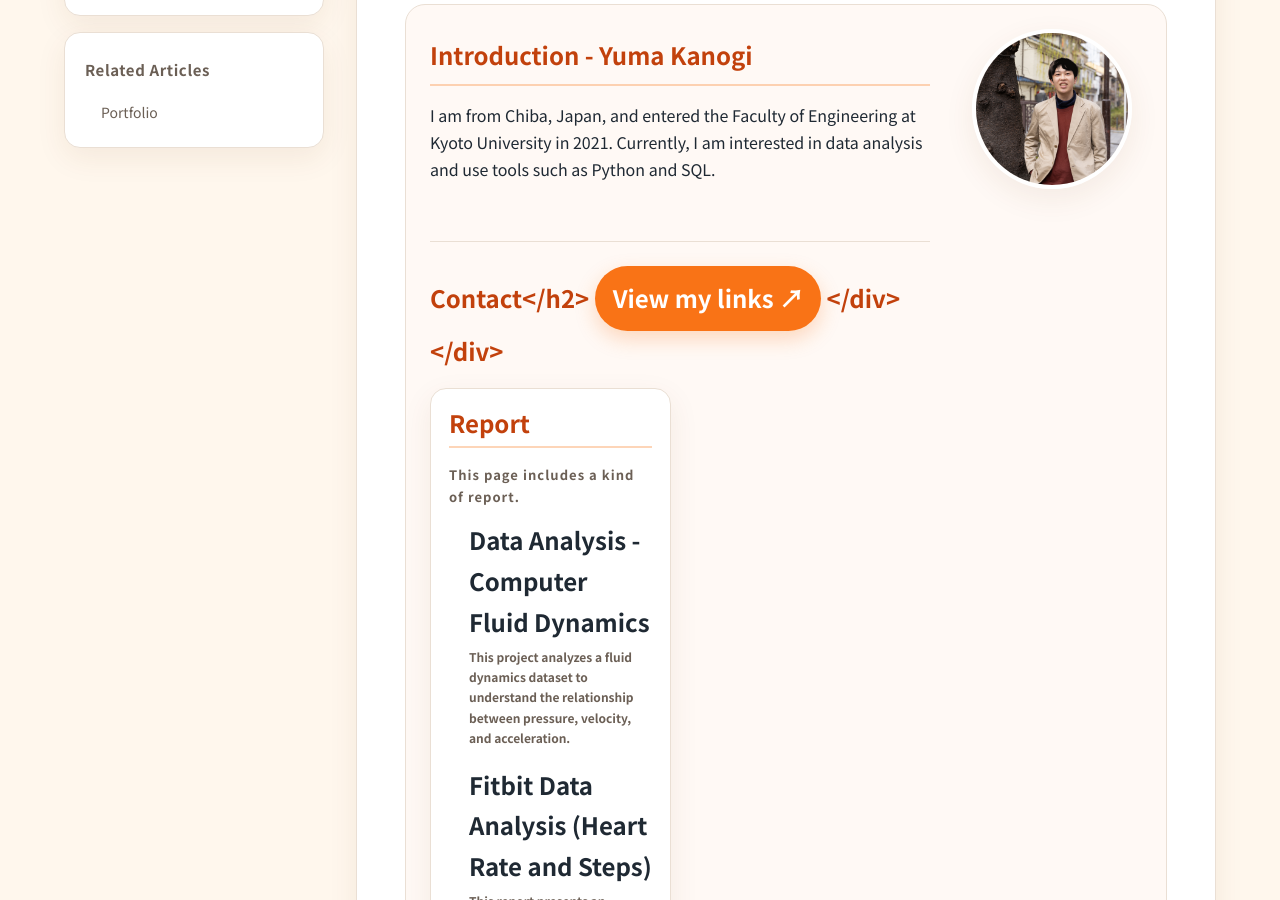
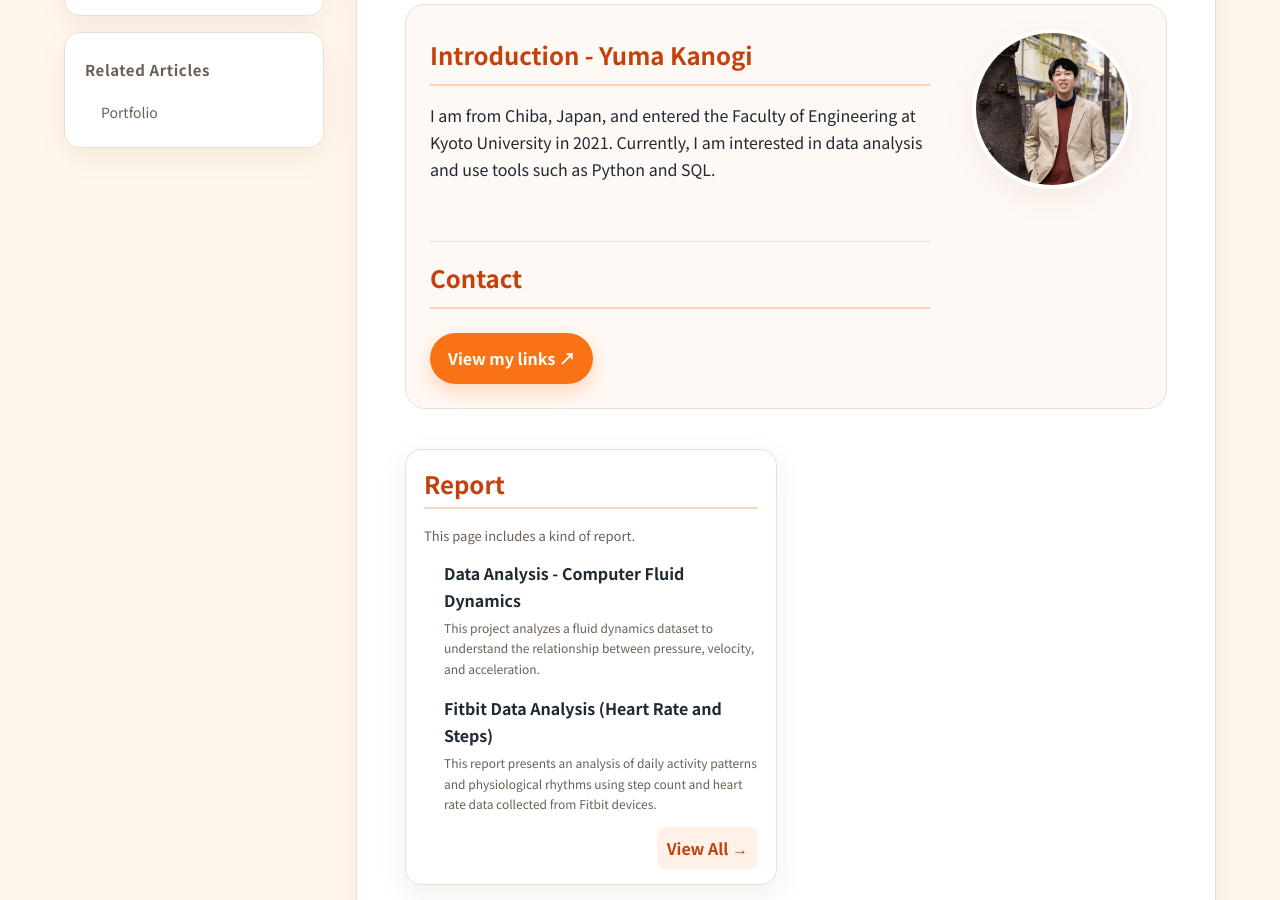
Before and after one commit to entfrem0/portfolio, a Jekyll site: the page built from docs/index.md, in a window 1280 px wide and 900 px high, scrolled down 406 px. Built offline with Jekyll 4.4.1, drawn with Linux system fonts in a browser that asks for light colours.

Commit message:
誤字修正

```diff
--- a/docs/index.md
+++ b/docs/index.md
@@ -26,7 +26,7 @@ sidebar_title: Related Articles
   </div>
 
   <div class="contact-inline">
-    <h2><strong>Contact</h2>
+    <h2>Contact</h2>
     <a href="https://linktr.ee/yumakanogi" class="contact-btn">
         View my links ↗
     </a>
```
